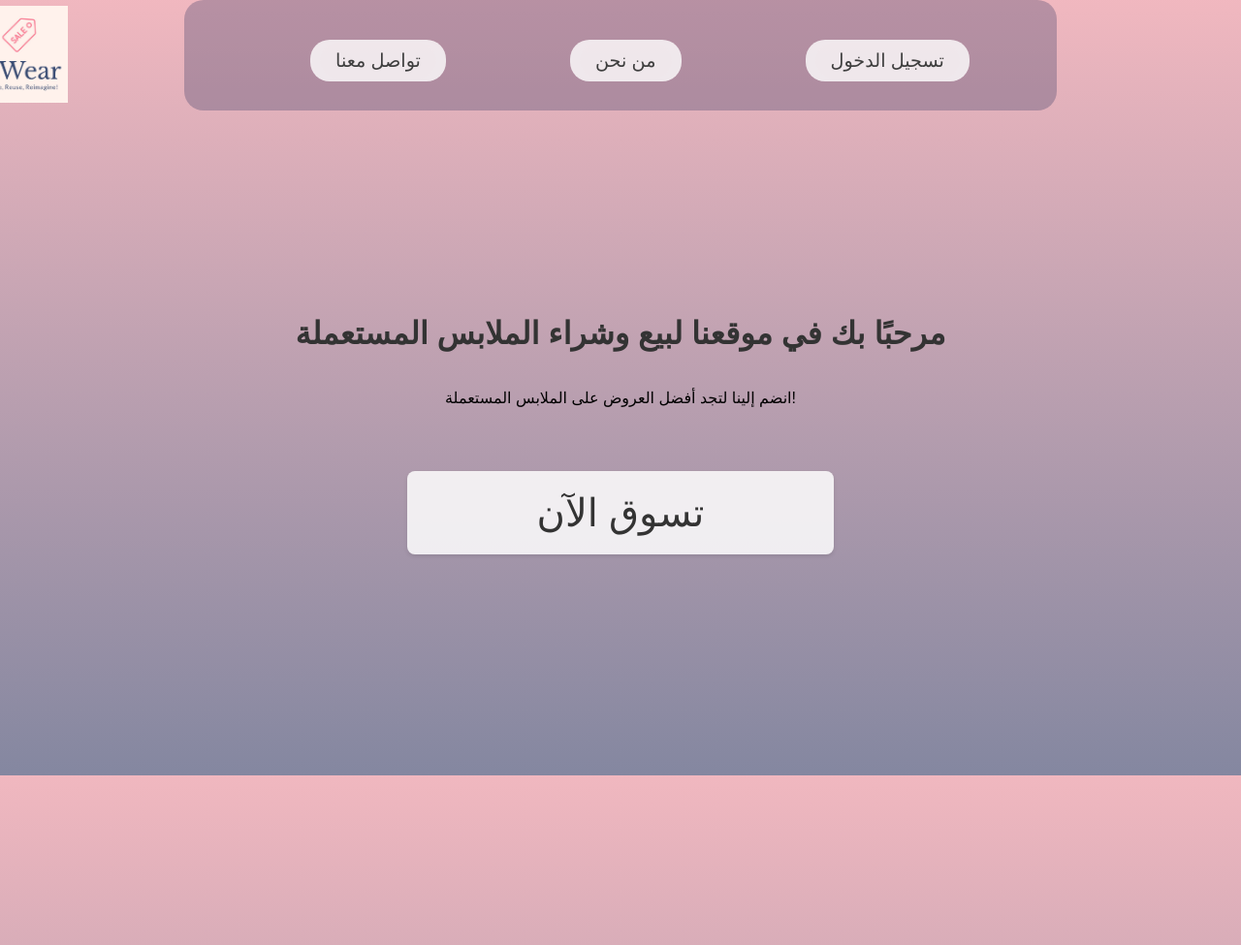
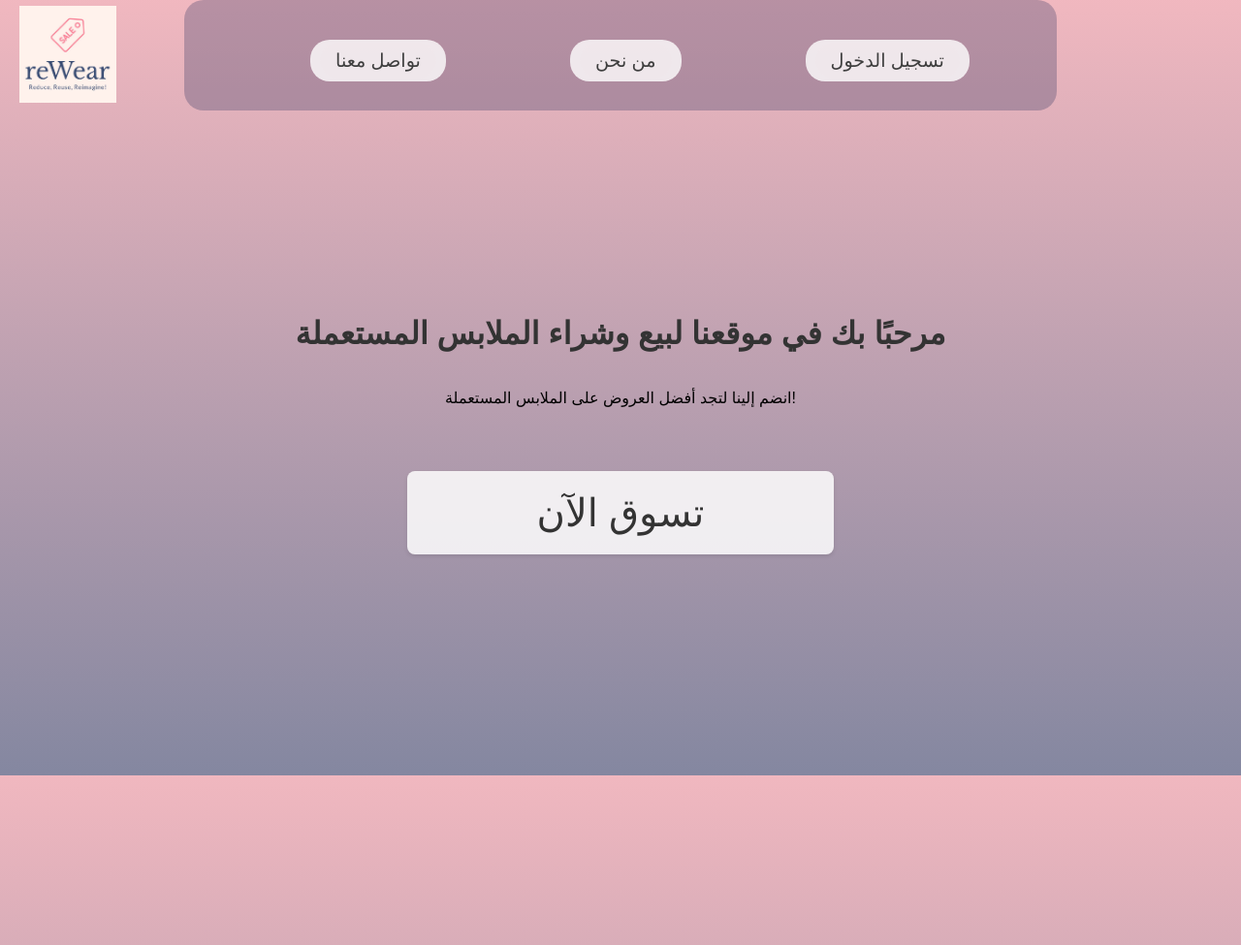
Before and after one commit to SH1kha1/reWear, a website: page public/index.html in a window 1280 px wide. Shown: the top 975 px of the page at 97% size. Drawn offline with Linux system fonts and the light colour scheme.

Commit message:
Update index.html

```diff
--- a/public/index.html
+++ b/public/index.html
@@ -158,7 +158,7 @@
 <body>
   <div class="navbar">
     <div><img src="rewear.jpeg" alt="reWear Logo" class="logo"
-        style="height: 100px; width: 100px; margin-top: 12px; margin-left: -220px;"></div>
+        style="height: 100px; width: 100px; margin-top: 12px; margin-left: -170px;"></div>
     <ul class="links">
       <li><button class="btns"><a class="navlink" href="mailto:reWearSupport@gmail.com">تواصل معنا</a></button></li>
       <li><button class="btns"><a class="navlink" href="#about">من نحن</a></button></li>
```
